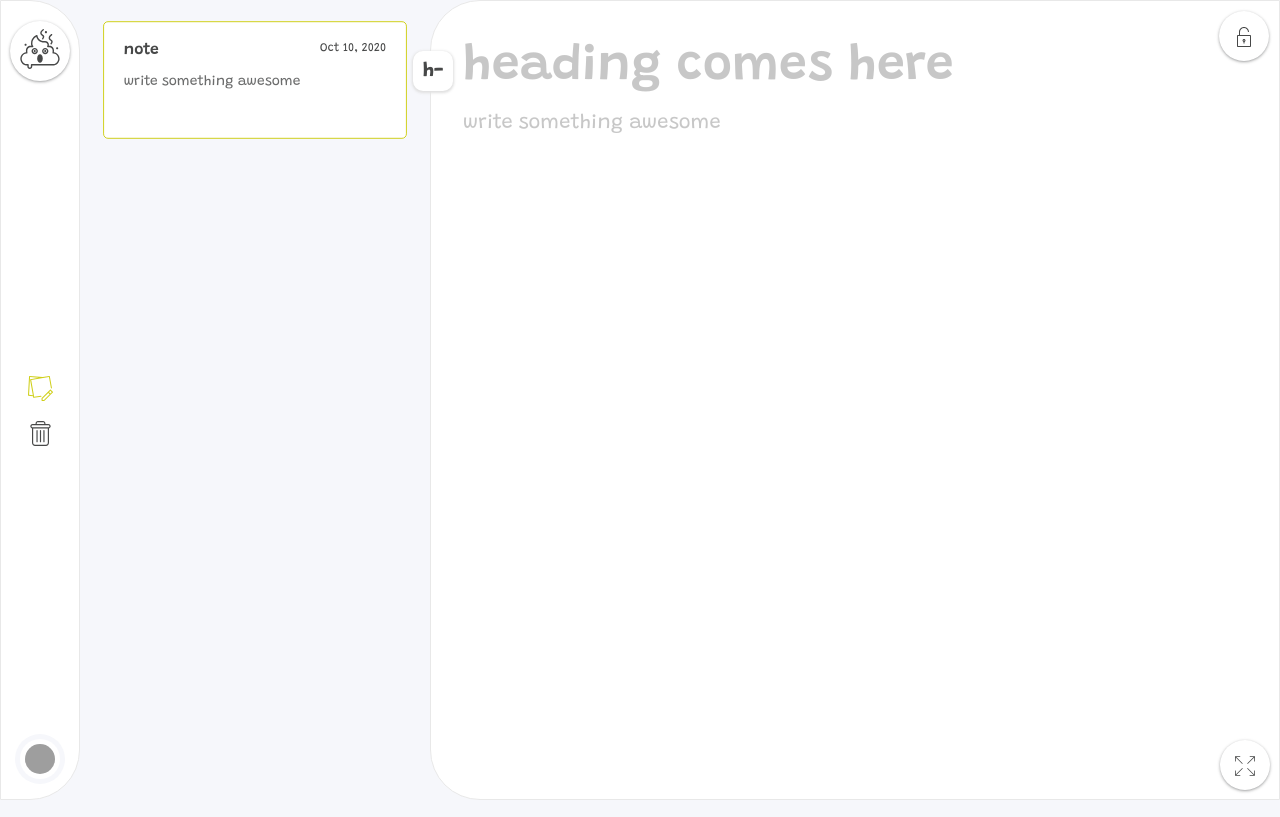
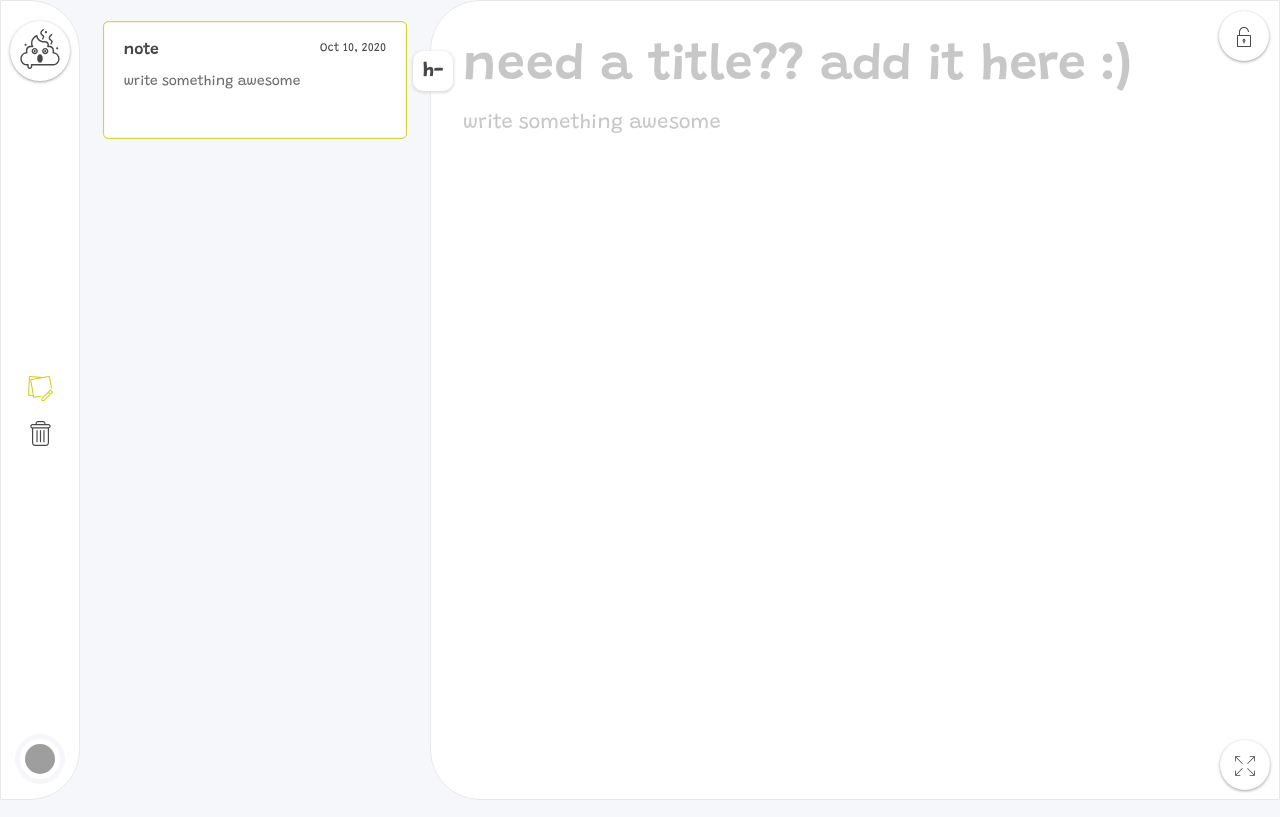
Before and after one commit to adilmas13/poop-it, an Angular app: page / in a window 1280 px wide. Both pictures are taken after a click on the element "h+". Built offline with nearby package versions, Linux system fonts and the light colour scheme; grey boxes are pictures that could not be loaded.

Commit message:
feat: changed title placeholder

```diff
--- a/src/app/modules/composer/composer.component.html
+++ b/src/app/modules/composer/composer.component.html
@@ -9,7 +9,7 @@
          [class.locked]="state.selectedNote.locked || state.isDeleteMode">
       <label style="height: 40px">
         <input class="heading"
-               placeholder="heading comes here"
+               placeholder="need a title?? add it here :)"
                (keyup)="store.onTitleTextChange($event)"
                *ngIf="state.selectedNote.isTitleVisible"
                [ngModel]="state.selectedNote.title"
--- a/src/app/modules/composer/composer.component.ts
+++ b/src/app/modules/composer/composer.component.ts
@@ -1,8 +1,6 @@
 import { ChangeDetectionStrategy, Component, OnDestroy } from '@angular/core'
 import { AppStore } from '../../app-store.service'
-import { animate, style, transition, trigger } from '@angular/animations'
 import { zeroHeightAnimation } from '../../animations/zero-height-animation'
-import { noteCardAnimation } from '../../animations/note-card-animation'
 import { scaleInOutAnimation } from '../../animations/scale-in-out-animation'
 
 @Component({
```
Also changed, not shown: src/app/modules/composer/composer.module.ts (+7 -8 lines).
